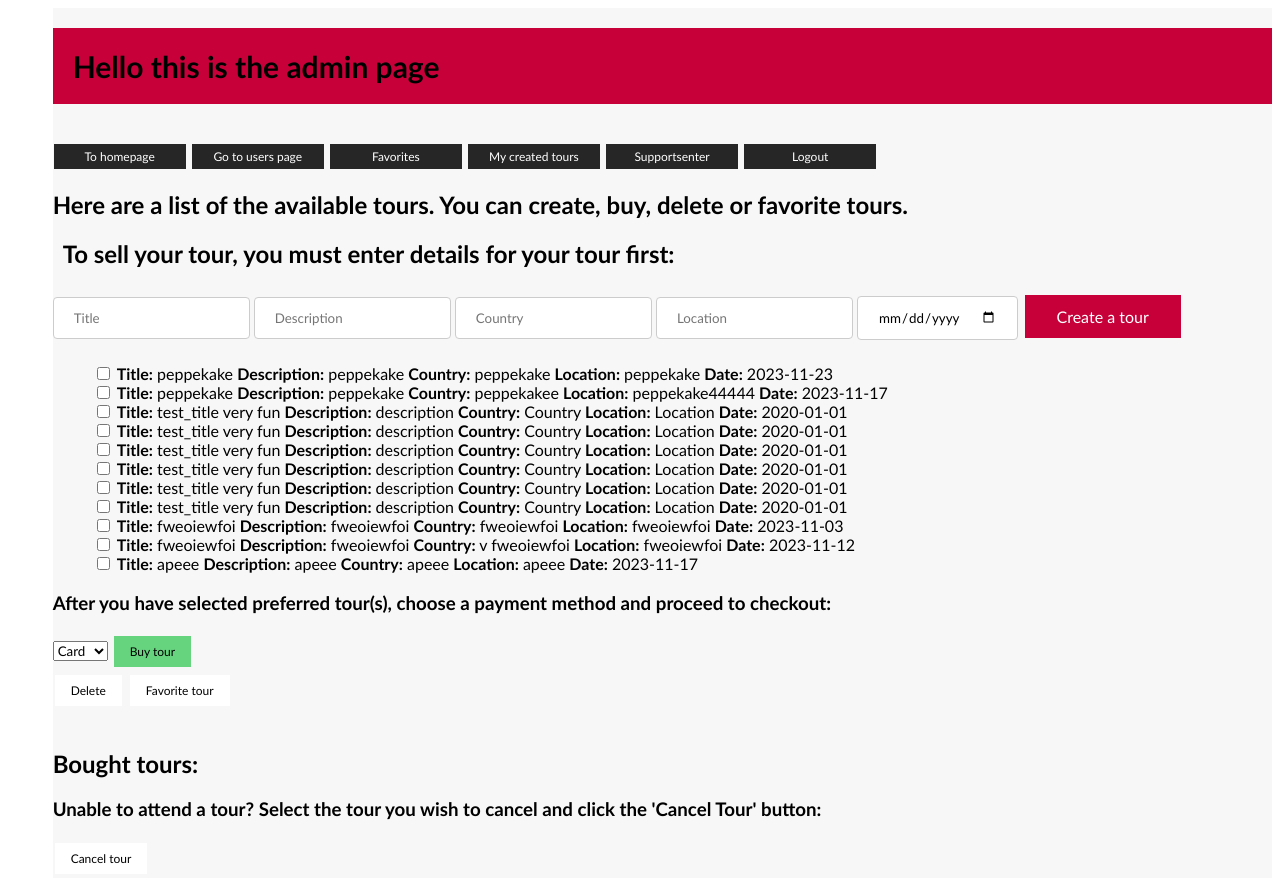
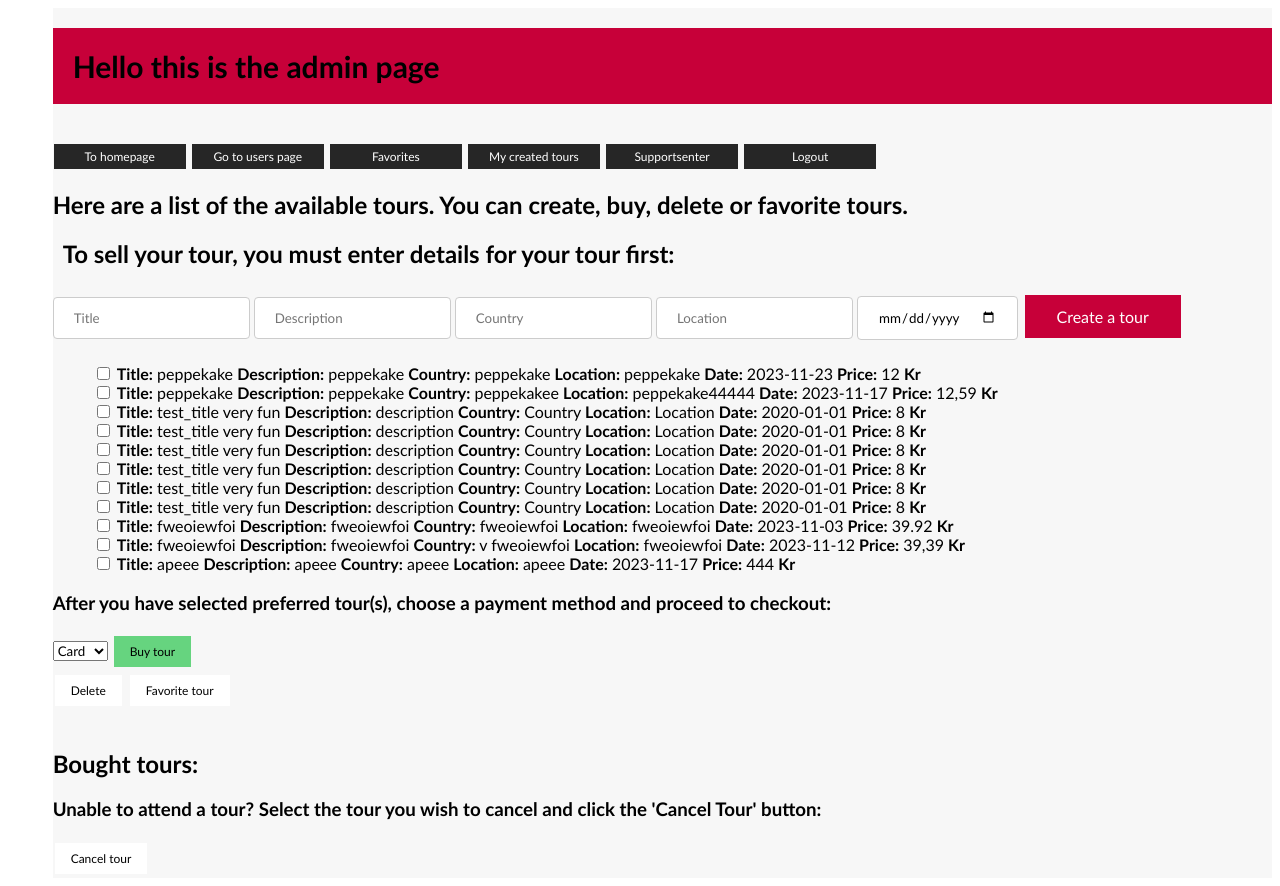
Before and after one commit to mapclean9r/Software, a Flask app: page /adminpage in a window 1280 px wide. Run offline with Flask 3, Linux system fonts and the light colour scheme; data comes from the database, SQL or seed files in the repository; both versions use the stored data as it was after the commit.

Commit message:
små justeringer der jeg har lagt til pris på alle tabellene

```diff
--- a/src/app.py
+++ b/src/app.py
@@ -114,7 +114,7 @@ def admin_checkbox_tour():
 @application.route('/admin_remove_bought_tour', methods=['POST'])
 def admin_remove_bought_tour():
     global global_user_id
-    get_remove_bought_tour(id)
+    get_remove_bought_tour()
     return redirect(url_for('adminpage'))
 
 
--- a/src/frontend/templates/adminpage.html
+++ b/src/frontend/templates/adminpage.html
@@ -50,6 +50,7 @@
                 <strong>Country:</strong> {{ tour[3] }}
                 <strong>Location:</strong> {{ tour[4] }}
                 <strong>Date:</strong> {{ tour[5] }}
+                <strong>Price:</strong> {{ tour[6] }} <strong>Kr</strong>
             </li>
             {% endfor %}
         </ul>
@@ -76,6 +77,7 @@
                 <strong>Country:</strong> {{ tour[3] }}
                 <strong>Location:</strong> {{ tour[4] }}
                 <strong>Date:</strong> {{ tour[5] }}
+                <strong>Price:</strong> {{ tour[6] }} <strong>Kr</strong>
             </li>
             {% endfor %}
         </ul>
--- a/src/frontend/templates/favorites.html
+++ b/src/frontend/templates/favorites.html
@@ -21,6 +21,7 @@
                 <strong>Country:</strong> {{ tour[3] }}
                 <strong>Location:</strong> {{ tour[4] }}
                 <strong>Date:</strong> {{ tour[5] }}
+                <strong>Price:</strong> {{ tour[6] }} <strong>Kr</strong>
             </li>
             {% endfor %}
         </ul>
--- a/src/frontend/templates/homepage.html
+++ b/src/frontend/templates/homepage.html
@@ -79,6 +79,7 @@
                 <strong>Country:</strong> {{ tour[3] }}
                 <strong>Location:</strong> {{ tour[4] }}
                 <strong>Date:</strong> {{ tour[5] }}
+                <strong>Price:</strong> {{ tour[6] }} <strong>Kr</strong>
             </li>
             {% endfor %}
         </ul>
--- a/src/frontend/templates/my_created_tours.html
+++ b/src/frontend/templates/my_created_tours.html
@@ -19,6 +19,7 @@
                 <strong>Country:</strong> {{ tour[3] }}
                 <strong>Location:</strong> {{ tour[4] }}
                 <strong>Date:</strong> {{ tour[5] }}
+                <strong>Price:</strong> {{ tour[6] }} <strong>Kr</strong>
             </li>
             {% endfor %}
         </ul>
--- a/src/frontend/templates/users.html
+++ b/src/frontend/templates/users.html
@@ -26,7 +26,6 @@
         {% endfor %}
     </ul>
 
-
     <a href="{{ url_for('homepage') }}">Back to homepage</a>
     {% if is_admin %}
     <a href="{{ url_for('adminpage') }}" class="top_links_styling">Go to admin page</a>
```
Also changed, not shown: src/backend/database/database.db.
